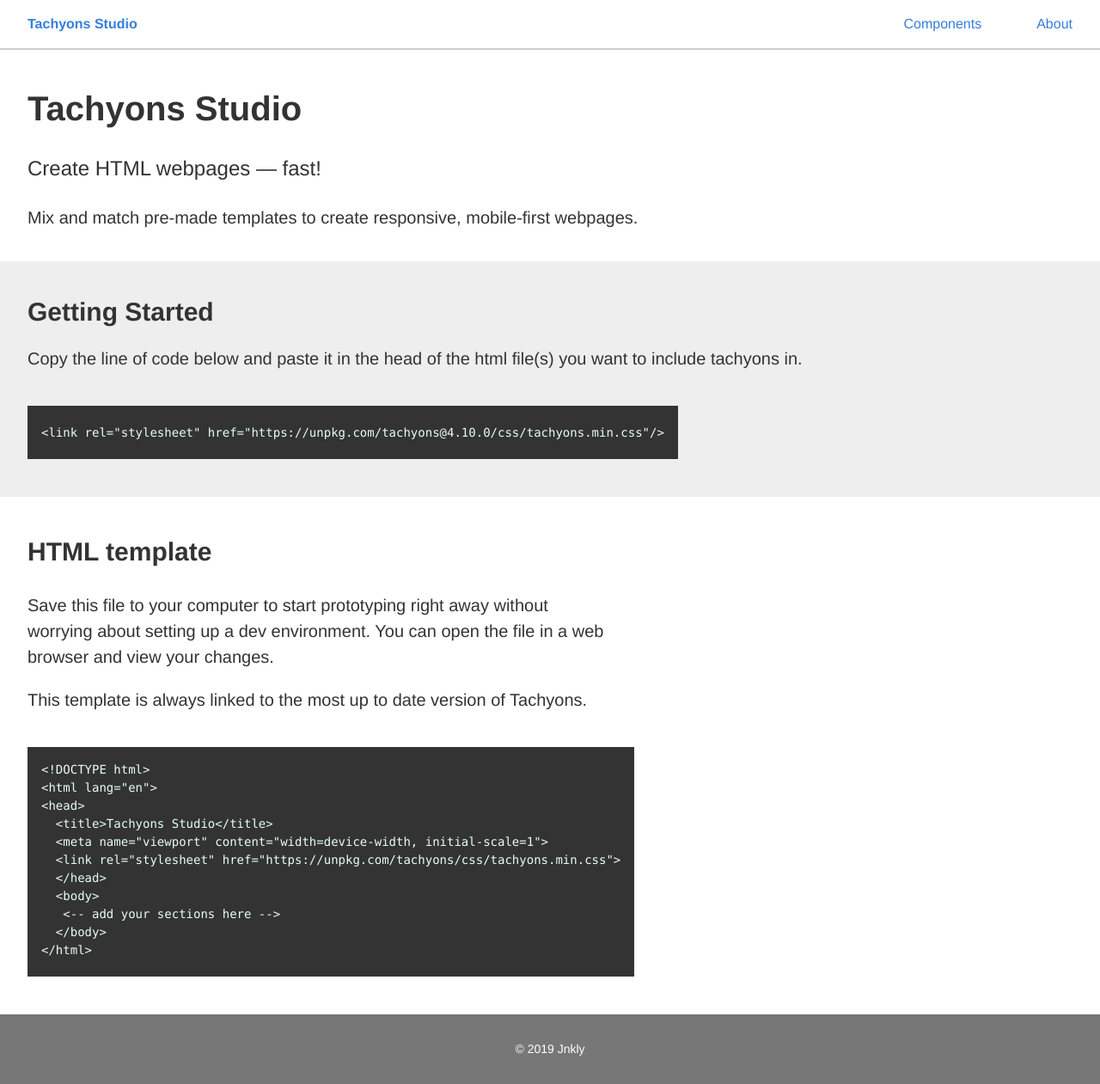
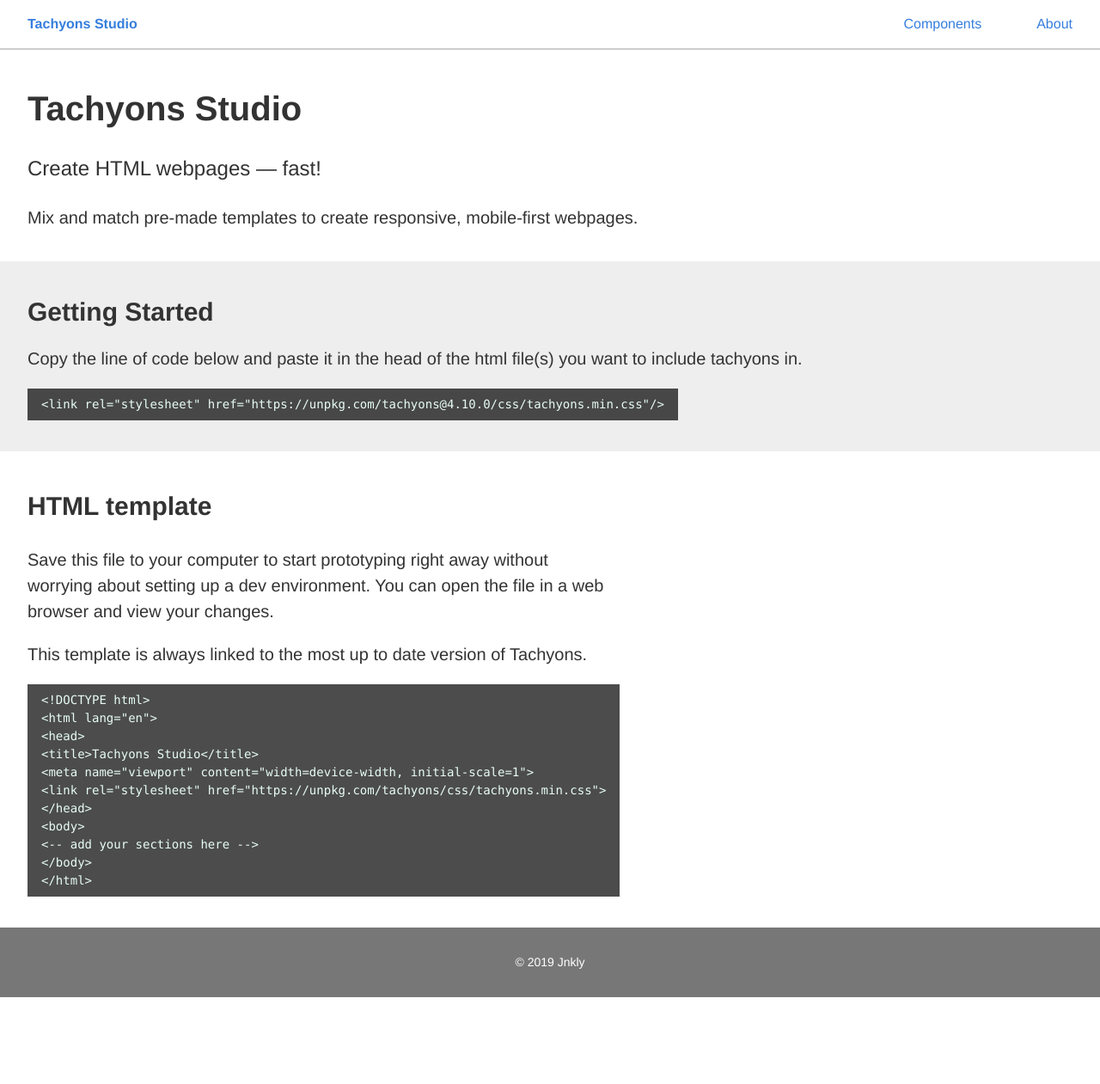
Before and after one commit to tachyons-studio/website, a Jekyll site: the page built from index.html, in a window 1280 px wide. Shown: the whole page at 86% size. Built offline with Jekyll 4.4.1, drawn with Linux system fonts in a browser that asks for light colours; after the commit the page ends 1160 px from its top, so only the background shows below that.

Commit message:
Update index.html

```diff
--- a/index.html
+++ b/index.html
@@ -14,7 +14,7 @@
   <div class="ph3 ph4-l mw9 center">
     <h2 class="lh-title mb0">Getting Started</h2>
     <p>Copy the line of code below and paste it in the head of the html file(s) you want to include tachyons in.</p>
-    <pre class="dib pre overflow-auto bg-dark-gray washed-green pa3"><code class="dib code" style="font-size: 14px;">&lt;link rel="stylesheet" href="https://unpkg.com/tachyons@4.10.0/css/tachyons.min.css"/&gt;</code></pre>
+    <pre class="pre black-70" style="overflow: auto"><code class="lh-copy code f6 dib pv2 ph3 bg-black-70 washed-green" style="font-size: 14px;">&lt;link rel="stylesheet" href="https://unpkg.com/tachyons@4.10.0/css/tachyons.min.css"/&gt;</code></pre>
   </div>
 </section>
 <section class="pv3">
@@ -22,7 +22,7 @@
     <h2>HTML template</h2>
     <p class="measure-wide">Save this file to your computer to start prototyping right away without worrying about setting up a dev environment. You can open the file in a web browser and view your changes.</p>
     <p class="measure-wide">This template is always linked to the most up to date version of Tachyons.</p>
-    <pre class="dib pre overflow-auto bg-dark-gray washed-green pa3"><code class="dib code f6" style="font-size: 14px;">&lt;!DOCTYPE html&gt;
+    <pre class="pre black-70" style="overflow: auto"><code class="lh-copy code f6 dib pv2 ph3 bg-black-70 washed-green" style="font-size: 14px;">&lt;!DOCTYPE html&gt;
 &lt;html lang="en"&gt;
 &lt;head&gt;
 &lt;title&gt;Tachyons Studio&lt;/title&gt;
@@ -32,7 +32,6 @@
 &lt;body&gt;
 &lt;-- add your sections here --&gt;
 &lt;/body&gt;
-&lt;/html&gt;
-</code></pre>
+&lt;/html&gt;</code></pre>
   </div>
 </section>
```
Lines whose indentation alone changed are shown as unchanged.
